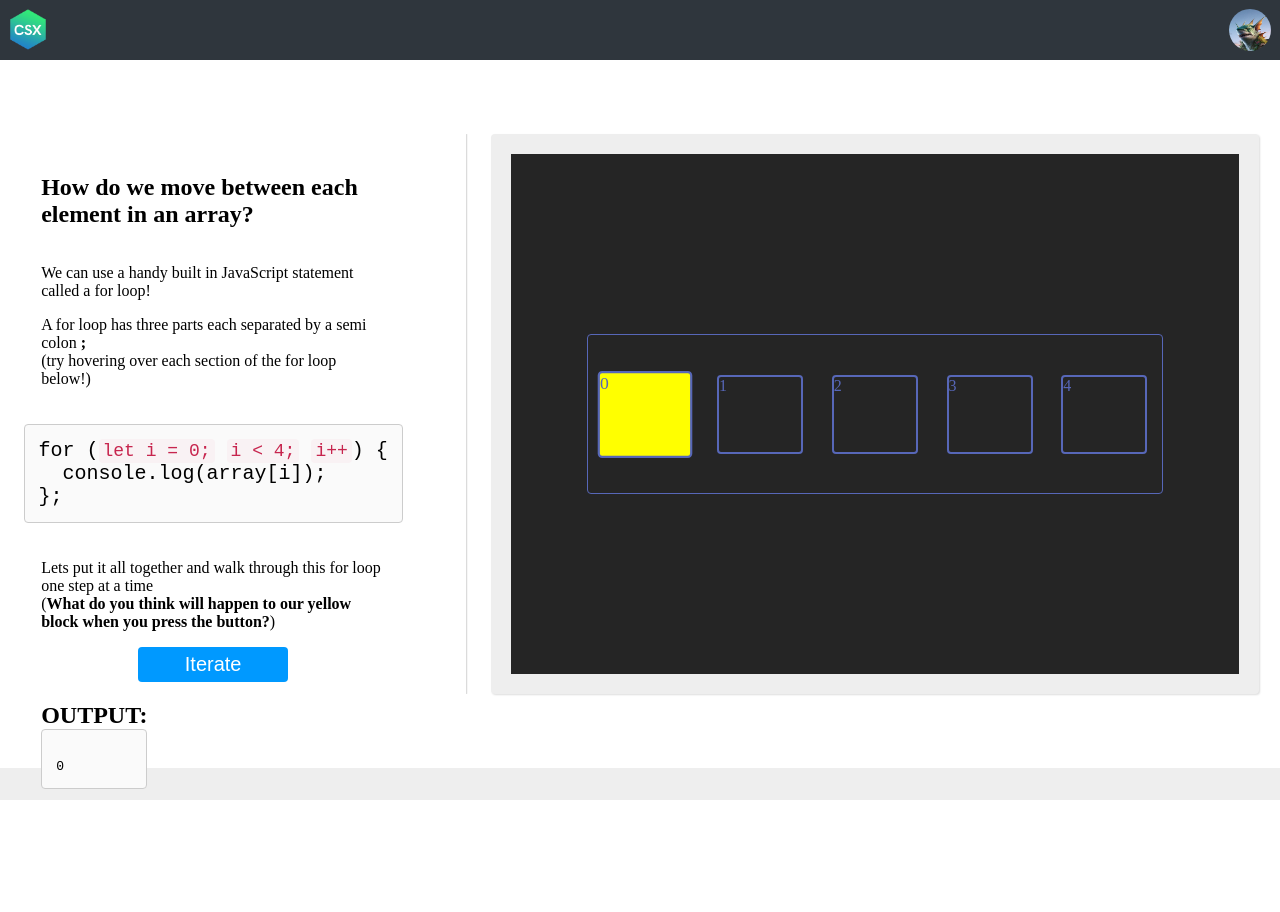
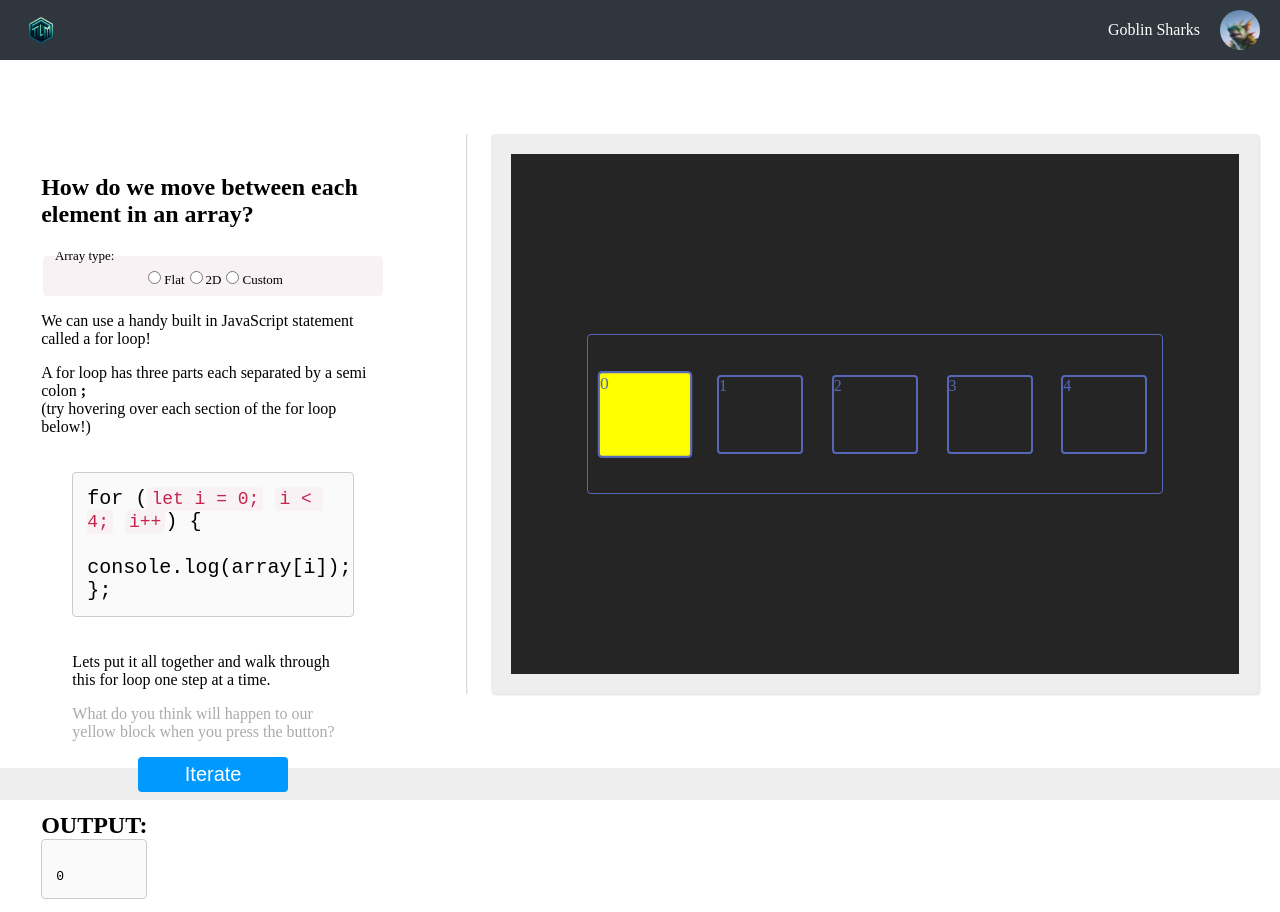
Before and after one commit to TheGoblinSharks/Scratch-Project, a React (Vite) app: page / in a window 1280 px wide. Before the commit the page ends 802 px from the top, so only its background shows below. Built offline with nearby package versions, Linux system fonts and the light colour scheme.

Commit message:
small nav and LT column style changes, radio buttons, other small changes

```diff
--- a/src/Containers/LeftMainContainer.jsx
+++ b/src/Containers/LeftMainContainer.jsx
@@ -14,6 +14,32 @@ const LeftMainContainer = (props) => {
         <h2>
           How do we move between each element in an array?
         </h2>
+
+        {/* TO CHANGE BUTTON
+        onValueChange(event) {
+            this.setState({
+              selectedOption: event.target.value
+            });
+          }
+        */}
+
+        <form>
+          <fieldset>
+            <legend>Array type:</legend>
+            <div>
+              <input type="radio" id="flatArray" name="arrayType" value="flatArray" /* checked *//>
+              <label htmlFor="flatArray">Flat</label>
+
+              <input type="radio" id="twoDArray" name="arrayType" value="twoDArray" />
+              <label htmlFor="twoDArray">2D</label>
+
+              <input type="radio" id="custom" name="arrayType" value="custom" />
+              <label htmlFor="custom">Custom</label>
+            </div>
+
+          </fieldset>
+        </form>
+
         <div>
           {/* <span className="explanation">Explanation:</span> */}
           <p>
@@ -26,7 +52,7 @@ const LeftMainContainer = (props) => {
         </div>
 
 
-        <pre className="code-example">
+        <pre className="code-example center">
           {/* {description} */}
           {/* <code> */}
             {`for (`}
@@ -35,7 +61,7 @@ const LeftMainContainer = (props) => {
                   let i = 0;
                 </code>
                 <span className="tool-tip-text">
-                  Sets where we start in our array. In JavaScript arrays are zero indexed which means we start at position 0 instead of position 1
+                  Sets where we start in our array.<br/><br/>In JavaScript arrays are zero indexed which means we start at position 0 instead of position 1
                 </span>
               </span>
 
@@ -47,7 +73,7 @@ const LeftMainContainer = (props) => {
                 </code>
                 {/* {`i < 4;`} */}
                 <span className="tool-tip-text">
-                  Sets when we want our loop to stop. In our case this block is saying keep moving through the items in the array as long as we are at a position that is less than 4
+                  Sets when we want our loop to stop<br/><br/>In our case this block is saying keep moving through the items in the array as long as we are at a position that is less than 4
                 </span>
               </span>
 
@@ -59,7 +85,7 @@ const LeftMainContainer = (props) => {
                 </code>
                 {/* i++ */}
                 <span className="tool-tip-text">
-                  {`Sets our "step" or how many positions we want move. In our case we are telling our for loop to move only one item at at time. We could have i += 2 here and in that case we would move two positions each time`}
+                  Sets our '<em>step</em>' or how many positions we want move.<br/><br/>In our case we are telling our for loop to move only one item at at time. We could have i += 2 here and in that case we would move two positions each time
                 </span>
               </span>
               {`) {\n  console.log(array[i]);\n}`};
@@ -68,10 +94,15 @@ const LeftMainContainer = (props) => {
 
         </pre>
 
-        <p>
-          Lets put it all together and walk through this for loop one step at a time <br></br>
-          (<b>What do you think will happen to our yellow block when you press the button?</b>)
-        </p>
+        <div className="center">
+          <p>
+            Lets put it all together and walk through this for loop one step at a time.
+          </p>
+          <p className="fade">
+            What do you think will happen to our yellow block when you press the button?
+          </p>
+        </div>
+
 
         <button className="iterate-button" onClick={onIterate}>
           Iterate
--- a/src/components/navBar.jsx
+++ b/src/components/navBar.jsx
@@ -3,8 +3,13 @@ const NavBar = () => {
     return (
       <div>
         <nav>
-          <img src="src/assets/CSX-logo.png"></img>
-          <img className="circle" src="src/assets/goblin-shark-pfp.jpg"></img>
+          <img src="src/assets/TLM-logo.png"></img>
+
+          <div className="userId">
+            <span className="userIdText">Goblin Sharks</span>
+            <img className="circle userPfp" src="src/assets/goblin-shark-pfp.jpg"></img>
+
+          </div>
         </nav>
       </div>
     );
--- a/src/index.css
+++ b/src/index.css
@@ -53,7 +53,7 @@ body {
   display: flex;
   flex-direction: column;
   justify-content: flex-start;
-  align-items: center;
+  /* align-items: center; */
   /**/
   background-color: rgb(255, 255, 255);
   /* background-color: rgb(250, 250, 250); */
@@ -148,6 +148,7 @@ body {
 
 .code-example {
   font-size:1.25rem;
+  /* align-self: center; */
 }
 
 .tool-tip {
@@ -155,20 +156,22 @@ body {
 }
 
 .tool-tip:hover {
-  background-color: rgba(255,255,0);
+  /* background-color: rgba(255,255,0); */
   cursor:help;
 }
 
 .explanation {
-  font-size:1.5rem;
+  /* font-size:1.5rem; */
 }
 
 .tool-tip-text {
   visibility: hidden;
   width:300px;
-  border-radius:5px;
+  /* border-radius:5px; */
   padding:15px;
-  border: 2px solid black;
+  /* border: 1px solid black; */
+  border: 1px solid rgba(117, 117, 117, 0.617);
+  color: rgba(117, 117, 117, 0.617);
 
   position:absolute;
   text-wrap: wrap;
@@ -176,6 +179,7 @@ body {
   bottom:100%;
   left:50%;
   margin-left:-50px;
+  font-size: x-small;
 }
 
 .tool-tip:hover .tool-tip-text{
@@ -191,6 +195,7 @@ body {
   color:white;
   font-size:1.25rem;
   cursor:pointer;
+  align-self: center;
 }
 
 /* =========MIKES CSS END========= */
@@ -199,6 +204,9 @@ body {
 
 img {
   margin: 9px;
+  margin-left: 20px;
+  margin-right: 20px;
+
 }
 .circle {
   border-radius: 50%;
@@ -246,3 +254,47 @@ code {
   font-size: 90%;
   background-color: #f9f2f4;
 }
+
+.userId {
+  color: white;
+  display: flex;
+  align-items: center;
+}
+
+/* .userIdText {
+
+} */
+
+.userPfp {
+  height: 5vh;
+}
+
+.center {
+  align-self: center;
+  text-wrap: wrap;
+  width: 22vw;
+}
+
+.fade {
+  color: rgba(117, 117, 117, 0.617)
+}
+
+.toggleArrayType{
+  display: flex;
+  justify-content: center;
+  align-items: center;
+  font-size: small;
+  /**/
+  background-color: #f9f2f4;
+}
+
+fieldset {
+  display: flex;
+  justify-content: center;
+  align-items: center;
+  font-size: small;
+  /**/
+  background-color: #f9f2f4;
+  border: none;
+  /* width: ; */
+}
```
Also changed, not shown: src/assets/TLM-logo.png (added).
